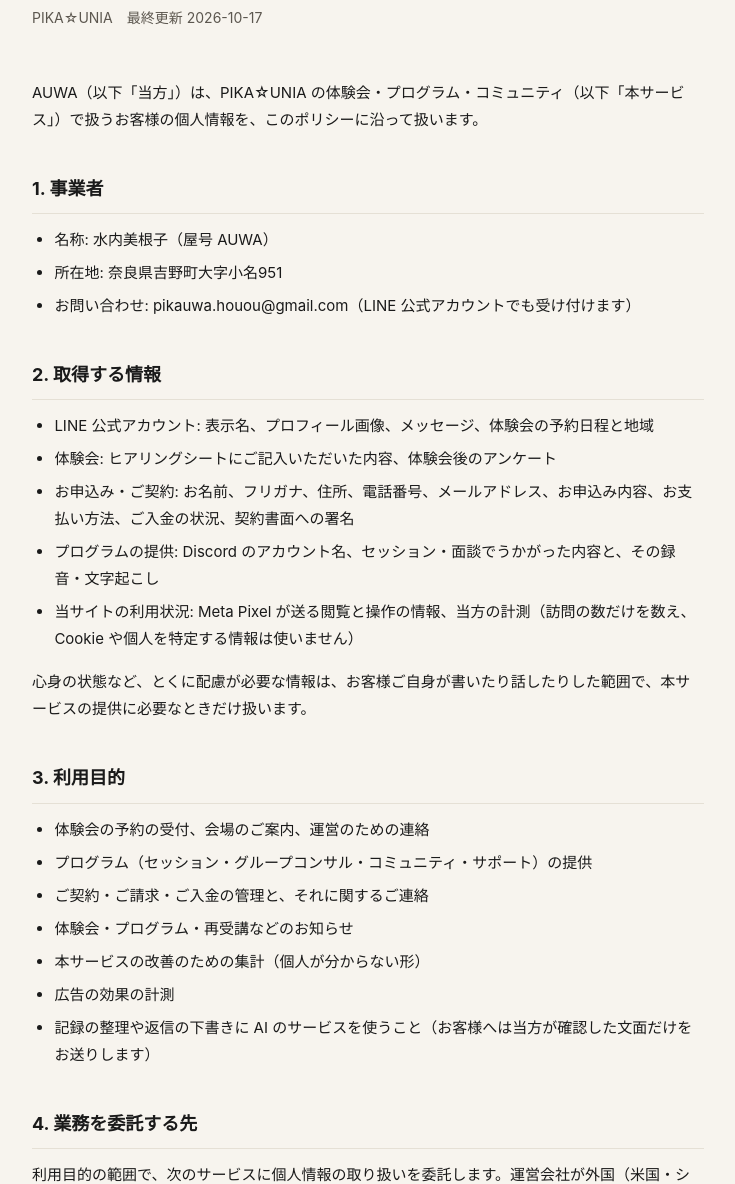
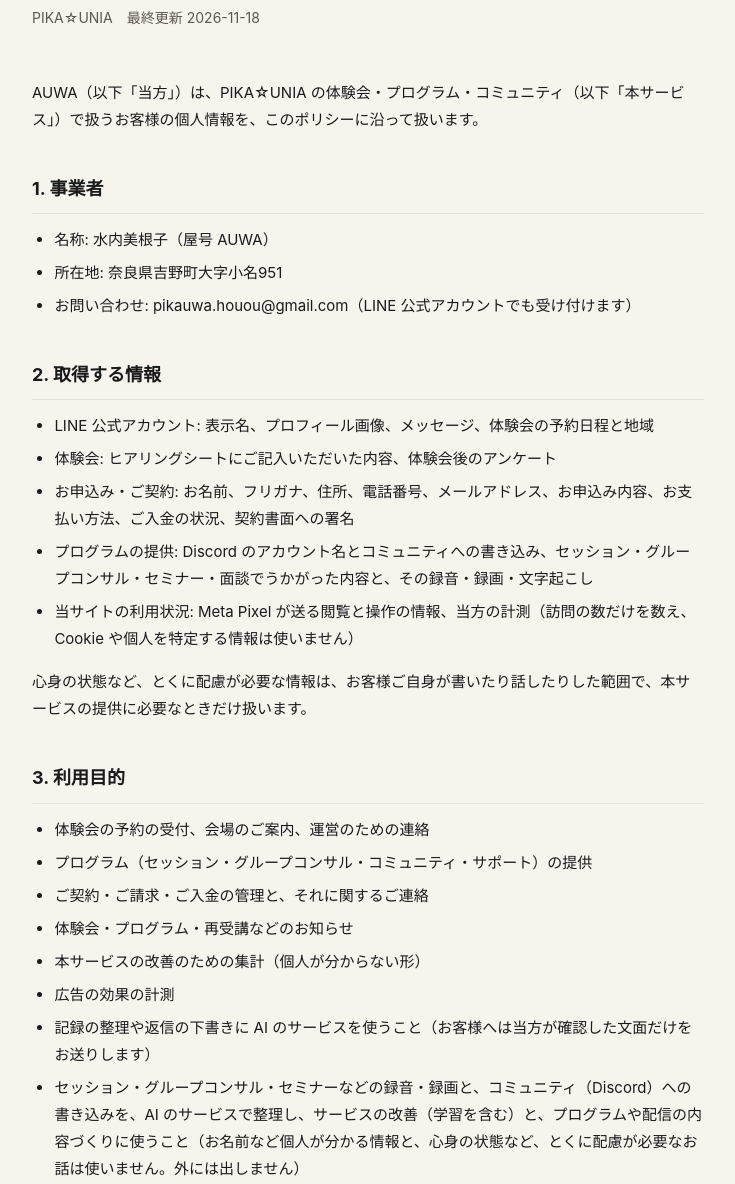
Before and after one commit to pikacyu2013-crypto/pukauni-world, a plain HTML site: page privacy.html in a window 1280 px wide. Shown: the part 117-1301 px from the top of the page, without its empty margins (272-1007 px from the left). Drawn offline with Linux system fonts and the light colour scheme.

Commit message:
fix(legal): プライバシーポリシーに録画とコミュニティの書き込みを AI で整理して改善（学習を含む）に使うことを足す（案・未公開）
集める項目の 1 行を直し、利用目的に 1 行足した。最終更新 2026-11-18。規約 11-13 版の第5条の3 と同じ線。
このブランチを丸ごと出さない: LP の main は本番と違う（本番はトップの帯を外した版・特商法表記は有料の席の 2 版目・/kiyaku/ は 11-13 版）。
出すときは、本番と同じ中身の作業ツリーに privacy.html の 1 枚だけを差し替える。

Co-Authored-By: Claude Opus 5.5 <noreply@anthropic.com>

```diff
--- a/privacy.html
+++ b/privacy.html
@@ -25,7 +25,7 @@ a { color: var(--ink); text-decoration: underline; }
 <body>
 <main>
 <h1>プライバシーポリシー</h1>
-<p class="lead">PIKA☆UNIA　最終更新 2026-10-17</p>
+<p class="lead">PIKA☆UNIA　最終更新 2026-11-18</p>
 
 <p>AUWA（以下「当方」）は、PIKA☆UNIA の体験会・プログラム・コミュニティ（以下「本サービス」）で扱うお客様の個人情報を、このポリシーに沿って扱います。</p>
 
@@ -41,7 +41,7 @@ a { color: var(--ink); text-decoration: underline; }
 <li>LINE 公式アカウント: 表示名、プロフィール画像、メッセージ、体験会の予約日程と地域</li>
 <li>体験会: ヒアリングシートにご記入いただいた内容、体験会後のアンケート</li>
 <li>お申込み・ご契約: お名前、フリガナ、住所、電話番号、メールアドレス、お申込み内容、お支払い方法、ご入金の状況、契約書面への署名</li>
-<li>プログラムの提供: Discord のアカウント名、セッション・面談でうかがった内容と、その録音・文字起こし</li>
+<li>プログラムの提供: Discord のアカウント名とコミュニティへの書き込み、セッション・グループコンサル・セミナー・面談でうかがった内容と、その録音・録画・文字起こし</li>
 <li>当サイトの利用状況: Meta Pixel が送る閲覧と操作の情報、当方の計測（訪問の数だけを数え、Cookie や個人を特定する情報は使いません）</li>
 </ul>
 <p>心身の状態など、とくに配慮が必要な情報は、お客様ご自身が書いたり話したりした範囲で、本サービスの提供に必要なときだけ扱います。</p>
@@ -55,6 +55,7 @@ a { color: var(--ink); text-decoration: underline; }
 <li>本サービスの改善のための集計（個人が分からない形）</li>
 <li>広告の効果の計測</li>
 <li>記録の整理や返信の下書きに AI のサービスを使うこと（お客様へは当方が確認した文面だけをお送りします）</li>
+<li>セッション・グループコンサル・セミナーなどの録音・録画と、コミュニティ（Discord）への書き込みを、AI のサービスで整理し、サービスの改善（学習を含む）と、プログラムや配信の内容づくりに使うこと（お名前など個人が分かる情報と、心身の状態など、とくに配慮が必要なお話は使いません。外には出しません）</li>
 </ul>
 
 <h2>4. 業務を委託する先</h2>
```
